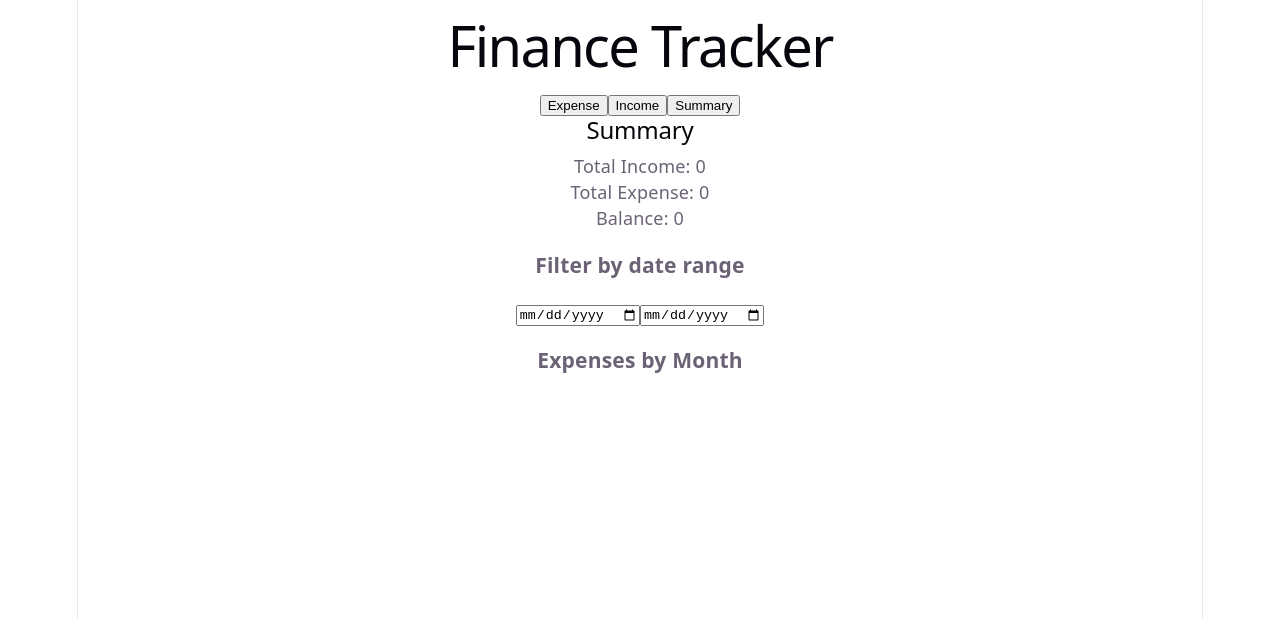
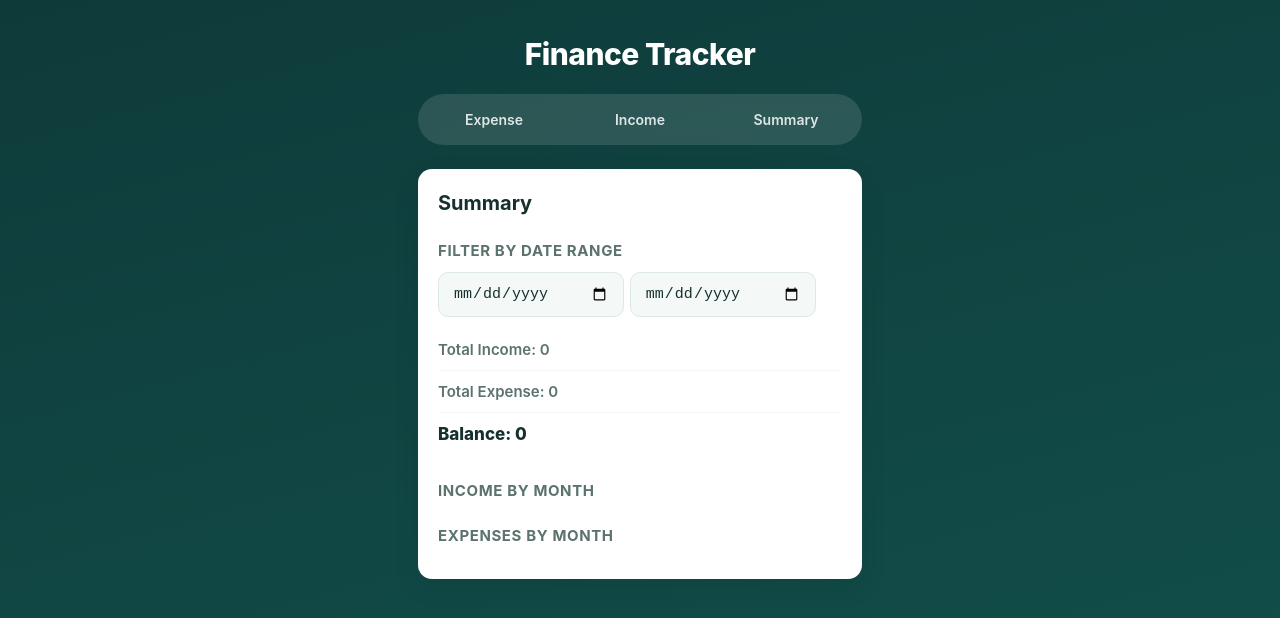
Before and after one commit to Qian0544/Finance-tracker, a React (Vite) app: page / in a window 1280 px wide. Both pictures are taken after a click on the button "Summary". Shown: the top 618 px of the page. Built offline with nearby package versions, Linux system fonts and the light colour scheme.

Commit message:
make summary filter control entire page

```diff
--- a/src/SummaryPage.jsx
+++ b/src/SummaryPage.jsx
@@ -1,80 +1,89 @@
-import { useState } from "react";
+import { useState } from 'react'
 
-function SummaryPage({expenses, incomes}){
+function SummaryPage({ expenses, incomes }) {
   const [startDate, setStartDate] = useState('')
   const [endDate, setEndDate] = useState('')
 
+  const rangeInvalid = startDate && endDate && endDate < startDate
 
-    const totalIncome = incomes.reduce((sum,e)=>sum+Number(e.amount),0)
-    const totalExpense = expenses.reduce((sum,e)=>sum+Number(e.amount),0)
+  // helper: keep only entries within the date range (or all, if no valid range)
+  function inRange(entry) {
+    if (!startDate || !endDate || rangeInvalid) return true
+    return entry.date >= startDate && entry.date <= endDate
+  }
+
+  const filteredExpenses = expenses.filter(inRange)
+  const filteredIncomes = incomes.filter(inRange)
+
+  // totals now reflect the filtered data
+  const totalIncome = filteredIncomes.reduce((sum, e) => sum + Number(e.amount), 0)
+  const totalExpense = filteredExpenses.reduce((sum, e) => sum + Number(e.amount), 0)
   const balance = totalIncome - totalExpense
 
-    //decide which expenses to show based on the date range
-    const rangeInvalid = startDate && endDate && endDate<startDate
-    let visibleExpenses = expenses
-    if(startDate && endDate && !rangeInvalid){
-            visibleExpenses = expenses.filter(
-                (e)=>e.date >=startDate && e.date<=endDate
-            )
-        }
-
-
-    //group expenses by month(YYYY-MM)
-    const byMonth={}
-    for(const entry of visibleExpenses){
-        const month = entry.date.slice(0,7)
-        if(!byMonth[month]){
+  // helper: group any list of entries by month (YYYY-MM)
+  function groupByMonth(entries) {
+    const byMonth = {}
+    for (const entry of entries) {
+      const month = entry.date.slice(0, 7)
+      if (!byMonth[month]) {
         byMonth[month] = []
       }
       byMonth[month].push(entry)
     }
-    /*byMonth['2026-06'] = [
-  { description: 'food', amount: '342', date: '2026-06-19' },   // ← whole object, element 0
-  { description: 'gym',  amount: '500', date: '2026-06-01' }    // ← whole object, element 1
-]*/
+    return byMonth
+  }
 
-    return(
+  const expensesByMonth = groupByMonth(filteredExpenses)
+  const incomesByMonth = groupByMonth(filteredIncomes)
+
+  // helper: render a grouped section (reused for income and expense)
+  function renderMonths(byMonth) {
+    return Object.keys(byMonth).map((month) => {
+      const monthEntries = byMonth[month]
+      const monthTotal = monthEntries.reduce((sum, e) => sum + Number(e.amount), 0)
+      return (
+        <div key={month}>
+          <h4>{month} — Total: {monthTotal}</h4>
+          <ul>
+            {monthEntries.map((entry, index) => (
+              <li key={index}>
+                {entry.date} - {entry.description}: {entry.amount}
+              </li>
+            ))}
+          </ul>
+        </div>
+      )
+    })
+  }
+
+  return (
     <div>
       <h2>Summary</h2>
+
+      <h3>Filter by date range</h3>
+      <input
+        type="date"
+        value={startDate}
+        onChange={(e) => setStartDate(e.target.value)}
+      />
+      <input
+        type="date"
+        value={endDate}
+        onChange={(e) => setEndDate(e.target.value)}
+      />
+      {rangeInvalid && (
+        <p style={{ color: 'red' }}>End date must be after start date</p>
+      )}
 
       <p>Total Income: {totalIncome}</p>
       <p>Total Expense: {totalExpense}</p>
       <p>Balance: {balance}</p>
 
-            <h3>Filter by date range</h3>
-            <input
-            type='date'
-            value={startDate}
-            onChange={(e)=>setStartDate(e.target.value)}
-            />
-
-            <input
-            type="date"
-            value={endDate}
-            onChange={(e)=>setEndDate(e.target.value)}
-            />
-
-            {startDate && endDate && endDate<startDate && (
-                <p style={{color:'red'}}>End date must be after start date</p>
-            )}
+      <h3>Income by Month</h3>
+      {renderMonths(incomesByMonth)}
 
       <h3>Expenses by Month</h3>
-            {Object.keys(byMonth).map((month)=>{
-                const monthEntries=byMonth[month]
-                const monthTotal=monthEntries.reduce((sum,e)=>sum+Number(e.amount),0)
-                return(
-                    <div key={month}>
-                        <h4>{month} - Total: {monthTotal}</h4>
-                        <ul>
-                            {monthEntries.map((entry, index)=>(
-                                <li key={index}>
-                                    {entry.date} - {entry.description}:{entry.amount}
-                                </li>
-                            ))}
-                        </ul>
-                </div>
-                )
-            })}
+      {renderMonths(expensesByMonth)}
     </div>
   )
 }
--- a/src/index.css
+++ b/src/index.css
@@ -1,111 +1,242 @@
-:root {
-  --text: #6b6375;
-  --text-h: #08060d;
-  --bg: #fff;
-  --border: #e5e4e7;
-  --code-bg: #f4f3ec;
-  --accent: #aa3bff;
-  --accent-bg: rgba(170, 59, 255, 0.1);
-  --accent-border: rgba(170, 59, 255, 0.5);
-  --social-bg: rgba(244, 243, 236, 0.5);
-  --shadow:
-    rgba(0, 0, 0, 0.1) 0 10px 15px -3px, rgba(0, 0, 0, 0.05) 0 4px 6px -2px;
+/* ===========================================
+   Finance Tracker — mobile-first theme
+   Styles existing elements; no JSX changes needed.
+   =========================================== */
 
-  --sans: system-ui, 'Segoe UI', Roboto, sans-serif;
-  --heading: system-ui, 'Segoe UI', Roboto, sans-serif;
-  --mono: ui-monospace, Consolas, monospace;
-
-  font: 18px/145% var(--sans);
-  letter-spacing: 0.18px;
-  color-scheme: light dark;
-  color: var(--text);
-  background: var(--bg);
-  font-synthesis: none;
-  text-rendering: optimizeLegibility;
-  -webkit-font-smoothing: antialiased;
-  -moz-osx-font-smoothing: grayscale;
-
-  @media (max-width: 1024px) {
-    font-size: 16px;
-  }
-}
-
-@media (prefers-color-scheme: dark) {
-  :root {
-    --text: #9ca3af;
-    --text-h: #f3f4f6;
-    --bg: #16171d;
-    --border: #2e303a;
-    --code-bg: #1f2028;
-    --accent: #c084fc;
-    --accent-bg: rgba(192, 132, 252, 0.15);
-    --accent-border: rgba(192, 132, 252, 0.5);
-    --social-bg: rgba(47, 48, 58, 0.5);
-    --shadow:
-      rgba(0, 0, 0, 0.4) 0 10px 15px -3px, rgba(0, 0, 0, 0.25) 0 4px 6px -2px;
+   :root {
+    --bg-top: #0e3b3a;
+    --bg-bottom: #12504c;
+    --surface: #ffffff;
+    --surface-soft: #f4f8f7;
+    --ink: #16302e;
+    --ink-soft: #5b726f;
+    --accent: #0fb39a;
+    --accent-deep: #0a8c78;
+    --income: #1f9d63;
+    --expense: #e05a4d;
+    --error: #d6453a;
+    --border: #dce8e6;
+    --radius: 14px;
+    --shadow: 0 8px 24px rgba(8, 40, 38, 0.12);
   }
 
-  #social .button-icon {
-    filter: invert(1) brightness(2);
+  * {
+    box-sizing: border-box;
   }
-}
 
-body {
-  margin: 0;
-}
+  body {
+    margin: 0;
+    min-height: 100vh;
+    background: linear-gradient(165deg, var(--bg-top), var(--bg-bottom));
+    font-family: "Inter", -apple-system, BlinkMacSystemFont, "Segoe UI", Roboto, sans-serif;
+    color: var(--ink);
+    -webkit-font-smoothing: antialiased;
+  }
 
-#root {
-  width: 1126px;
-  max-width: 100%;
-  margin: 0 auto;
-  text-align: center;
-  border-inline: 1px solid var(--border);
-  min-height: 100svh;
-  display: flex;
-  flex-direction: column;
-  box-sizing: border-box;
-}
+  /* App root — the outer div React renders into */
+  #root {
+    max-width: 480px;
+    margin: 0 auto;
+    padding: 28px 18px 60px;
+  }
 
-h1,
-h2 {
-  font-family: var(--heading);
-  font-weight: 500;
-  color: var(--text-h);
-}
+  /* Main title */
+  h1 {
+    color: #ffffff;
+    font-size: 30px;
+    font-weight: 800;
+    letter-spacing: -0.5px;
+    text-align: center;
+    margin: 8px 0 22px;
+  }
 
-h1 {
-  font-size: 56px;
-  letter-spacing: -1.68px;
-  margin: 32px 0;
-  @media (max-width: 1024px) {
-    font-size: 36px;
-    margin: 20px 0;
+  /* Navigation bar */
+  nav {
+    display: flex;
+    gap: 6px;
+    background: rgba(255, 255, 255, 0.12);
+    padding: 6px;
+    border-radius: 999px;
+    margin-bottom: 24px;
+    backdrop-filter: blur(6px);
   }
-}
-h2 {
-  font-size: 24px;
-  line-height: 118%;
-  letter-spacing: -0.24px;
-  margin: 0 0 8px;
-  @media (max-width: 1024px) {
+
+  nav button {
+    flex: 1;
+    border: none;
+    background: transparent;
+    color: rgba(255, 255, 255, 0.85);
+    font-size: 14px;
+    font-weight: 600;
+    padding: 11px 8px;
+    border-radius: 999px;
+    cursor: pointer;
+    transition: background 0.18s ease, color 0.18s ease;
+  }
+
+  nav button:hover {
+    background: rgba(255, 255, 255, 0.16);
+    color: #ffffff;
+  }
+
+  nav button:focus-visible {
+    outline: 2px solid #ffffff;
+    outline-offset: 2px;
+  }
+
+  /* The page content card (the div inside each page component) */
+  #root > div > div {
+    background: var(--surface);
+    border-radius: var(--radius);
+    padding: 22px 20px;
+    box-shadow: var(--shadow);
+  }
+
+  /* Section headings (Add Expense / Add Income / Summary) */
+  h2 {
     font-size: 20px;
+    font-weight: 700;
+    margin: 0 0 18px;
+    color: var(--ink);
   }
-}
-p {
-  margin: 0;
-}
 
-code,
-.counter {
-  font-family: var(--mono);
-  display: inline-flex;
-  border-radius: 4px;
-  color: var(--text-h);
-}
+  h3 {
+    font-size: 15px;
+    font-weight: 700;
+    color: var(--ink-soft);
+    text-transform: uppercase;
+    letter-spacing: 0.6px;
+    margin: 26px 0 12px;
+  }
 
-code {
-  font-size: 15px;
-  line-height: 135%;
-  padding: 4px 8px;
-  background: var(--code-bg);
-}
+  h4 {
+    font-size: 15px;
+    font-weight: 700;
+    color: var(--accent-deep);
+    margin: 18px 0 8px;
+    padding-bottom: 6px;
+    border-bottom: 2px solid var(--surface-soft);
+  }
+
+  /* Inputs */
+  input {
+    display: block;
+    width: 100%;
+    padding: 12px 14px;
+    margin-bottom: 12px;
+    font-size: 15px;
+    color: var(--ink);
+    background: var(--surface-soft);
+    border: 1.5px solid var(--border);
+    border-radius: 10px;
+    transition: border-color 0.18s ease, box-shadow 0.18s ease;
+  }
+
+  input::placeholder {
+    color: #9bb0ad;
+  }
+
+  input:focus {
+    outline: none;
+    border-color: var(--accent);
+    box-shadow: 0 0 0 3px rgba(15, 179, 154, 0.15);
+    background: #ffffff;
+  }
+
+  /* Buttons (Add Expense / Add Income) */
+  button {
+    font-family: inherit;
+  }
+
+  #root > div > div button {
+    width: 100%;
+    padding: 13px;
+    margin-top: 4px;
+    font-size: 15px;
+    font-weight: 700;
+    color: #ffffff;
+    background: linear-gradient(135deg, var(--accent), var(--accent-deep));
+    border: none;
+    border-radius: 10px;
+    cursor: pointer;
+    transition: transform 0.12s ease, box-shadow 0.18s ease, opacity 0.18s ease;
+  }
+
+  #root > div > div button:hover {
+    opacity: 0.94;
+    box-shadow: 0 6px 16px rgba(10, 140, 120, 0.3);
+  }
+
+  #root > div > div button:active {
+    transform: translateY(1px);
+  }
+
+  #root > div > div button:focus-visible {
+    outline: 2px solid var(--accent-deep);
+    outline-offset: 2px;
+  }
+
+  /* Error / validation messages (the red paragraphs) */
+  p[style] {
+    background: #fdecea;
+    border: 1px solid #f6c9c3;
+    border-radius: 8px;
+    padding: 10px 12px;
+    font-size: 14px;
+    font-weight: 600;
+    /* keep the inline red color from the JSX; just frame it nicely */
+  }
+
+  /* Summary totals (plain paragraphs) */
+  #root > div > div > p {
+    display: flex;
+    justify-content: space-between;
+    padding: 11px 0;
+    margin: 0;
+    font-size: 15px;
+    border-bottom: 1px solid var(--surface-soft);
+    color: var(--ink-soft);
+    font-weight: 600;
+  }
+
+  #root > div > div > p:last-of-type {
+    color: var(--ink);
+    font-size: 17px;
+    font-weight: 800;
+    border-bottom: none;
+  }
+
+  /* Entry lists */
+  ul {
+    list-style: none;
+    padding: 0;
+    margin: 14px 0 0;
+  }
+
+  li {
+    display: flex;
+    align-items: center;
+    padding: 12px 14px;
+    margin-bottom: 8px;
+    background: var(--surface-soft);
+    border-radius: 10px;
+    font-size: 14px;
+    color: var(--ink);
+    border-left: 3px solid var(--accent);
+  }
+
+  /* Date filter inputs sit side by side on the summary */
+  input[type="date"] {
+    display: inline-block;
+    width: auto;
+    min-width: 46%;
+    margin-right: 6px;
+  }
+
+  @media (max-width: 380px) {
+    input[type="date"] {
+      display: block;
+      width: 100%;
+      margin-right: 0;
+    }
+  }
```
Lines whose indentation alone changed are shown as unchanged.
